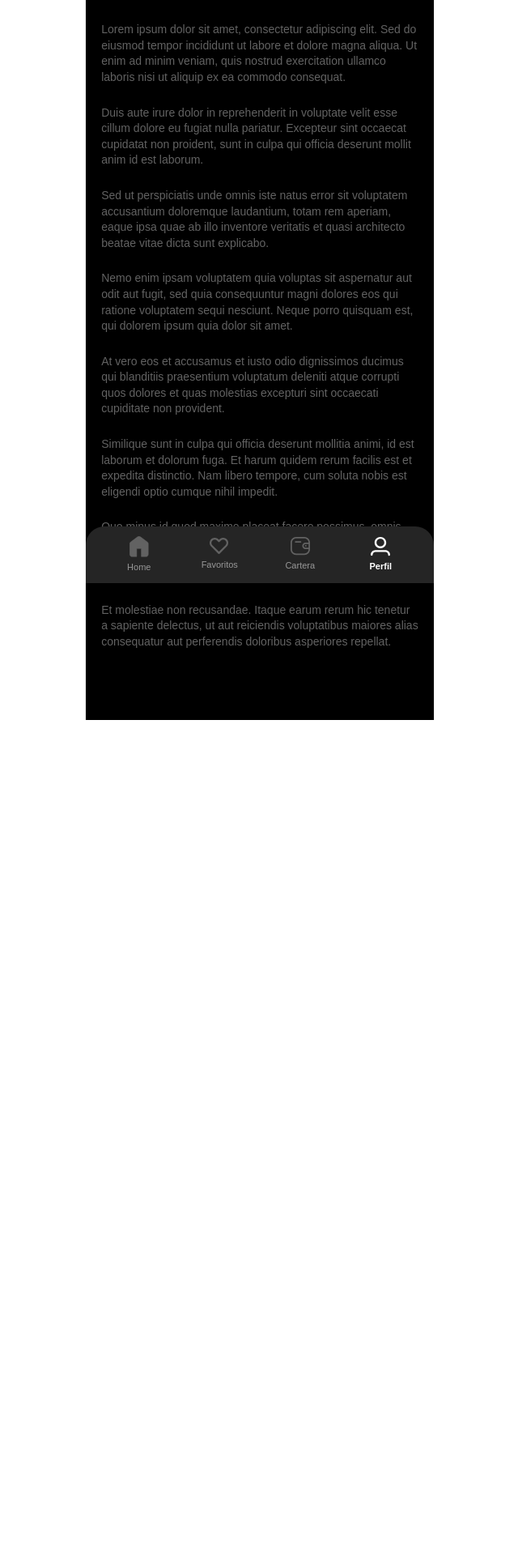
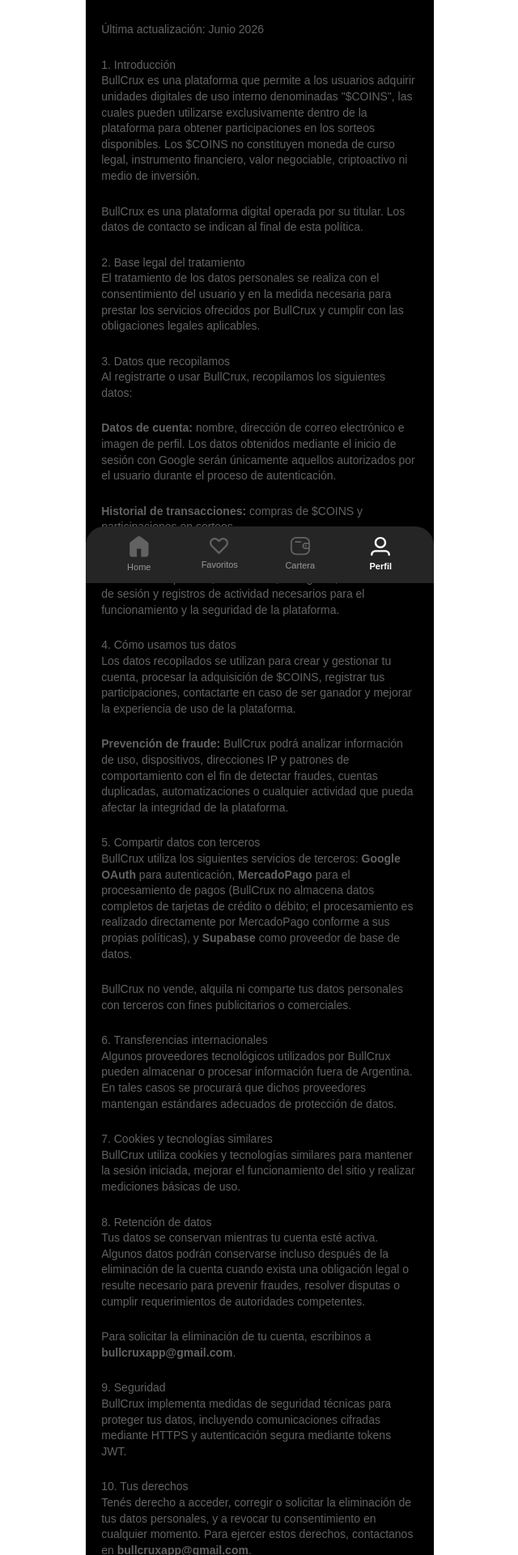
Before and after one commit to bullcruxapp/bullcrux_frontend, a Next.js app: page /perfil/privacidad in a window 1280 px wide. Shown: the part 80-2000 px from the top of the page at 81% size, without its empty margins (319-959 px from the left). Before the commit the page ends 969 px from the top, so only its background shows below. Built offline with nearby package versions, Linux system fonts and the light colour scheme; a web font is replaced by a local one.

Commit message:
Add files via upload

```diff
--- a/src/app/perfil/privacidad/component/PrivacidadComponent.tsx
+++ b/src/app/perfil/privacidad/component/PrivacidadComponent.tsx
@@ -1,60 +1,73 @@
 'use client'
-
 import { useRouter } from 'next/navigation';
 import './privacidad-component.css';
 
-interface PrivacidadComponentProps {
-}
-
-const PrivacidadComponent = (props: PrivacidadComponentProps) => {
+const PrivacidadComponent = () => {
     const router = useRouter();
-
-    const handleBack = () => {
-        router.back();
-    };
 
     return (
         <div className="privacidad-container">
-            {/* Header con flecha de volver y título */}
             <div className="privacidad-header">
-                <button className="privacidad-back-button" onClick={handleBack}>
-                    <svg width="24" height="24" viewBox="0 0 24 24" fill="none" xmlns="http://www.w3.org/2000/svg">
+                <button className="privacidad-back-button" onClick={() => router.back()}>
+                    <svg width="24" height="24" viewBox="0 0 24 24" fill="none">
                         <path d="M15 18L9 12L15 6" stroke="white" strokeWidth="2" strokeLinecap="round" strokeLinejoin="round" />
                     </svg>
                 </button>
                 <h1 className="privacidad-title">Política de privacidad</h1>
-                <div style={{ width: '24px' }}></div> {/* Spacer para centrar el título */}
+                <div style={{ width: '24px' }} />
             </div>
 
-            {/* Contenido de la política */}
             <div className="privacidad-content">
-                <p>
-                    Lorem ipsum dolor sit amet, consectetur adipiscing elit. Sed do eiusmod tempor incididunt ut labore et dolore magna aliqua. Ut enim ad minim veniam, quis nostrud exercitation ullamco laboris nisi ut aliquip ex ea commodo consequat.
-                </p>
-                <p>
-                    Duis aute irure dolor in reprehenderit in voluptate velit esse cillum dolore eu fugiat nulla pariatur. Excepteur sint occaecat cupidatat non proident, sunt in culpa qui officia deserunt mollit anim id est laborum.
-                </p>
-                <p>
-                    Sed ut perspiciatis unde omnis iste natus error sit voluptatem accusantium doloremque laudantium, totam rem aperiam, eaque ipsa quae ab illo inventore veritatis et quasi architecto beatae vitae dicta sunt explicabo.
-                </p>
-                <p>
-                    Nemo enim ipsam voluptatem quia voluptas sit aspernatur aut odit aut fugit, sed quia consequuntur magni dolores eos qui ratione voluptatem sequi nesciunt. Neque porro quisquam est, qui dolorem ipsum quia dolor sit amet.
-                </p>
-                <p>
-                    At vero eos et accusamus et iusto odio dignissimos ducimus qui blanditiis praesentium voluptatum deleniti atque corrupti quos dolores et quas molestias excepturi sint occaecati cupiditate non provident.
-                </p>
-                <p>
-                    Similique sunt in culpa qui officia deserunt mollitia animi, id est laborum et dolorum fuga. Et harum quidem rerum facilis est et expedita distinctio. Nam libero tempore, cum soluta nobis est eligendi optio cumque nihil impedit.
-                </p>
-                <p>
-                    Quo minus id quod maxime placeat facere possimus, omnis voluptas assumenda est, omnis dolor repellendus. Temporibus autem quibusdam et aut officiis debitis aut rerum necessitatibus saepe eveniet ut et voluptates repudiandae sint.
-                </p>
-                <p>
-                    Et molestiae non recusandae. Itaque earum rerum hic tenetur a sapiente delectus, ut aut reiciendis voluptatibus maiores alias consequatur aut perferendis doloribus asperiores repellat.
-                </p>
+                <p className="privacidad-date">Última actualización: Junio 2026</p>
+
+                <h2>1. Introducción</h2>
+                <p>BullCrux es una plataforma que permite a los usuarios adquirir unidades digitales de uso interno denominadas "$COINS", las cuales pueden utilizarse exclusivamente dentro de la plataforma para obtener participaciones en los sorteos disponibles. Los $COINS no constituyen moneda de curso legal, instrumento financiero, valor negociable, criptoactivo ni medio de inversión.</p>
+                <p>BullCrux es una plataforma digital operada por su titular. Los datos de contacto se indican al final de esta política.</p>
+
+                <h2>2. Base legal del tratamiento</h2>
+                <p>El tratamiento de los datos personales se realiza con el consentimiento del usuario y en la medida necesaria para prestar los servicios ofrecidos por BullCrux y cumplir con las obligaciones legales aplicables.</p>
+
+                <h2>3. Datos que recopilamos</h2>
+                <p>Al registrarte o usar BullCrux, recopilamos los siguientes datos:</p>
+                <p><strong>Datos de cuenta:</strong> nombre, dirección de correo electrónico e imagen de perfil. Los datos obtenidos mediante el inicio de sesión con Google serán únicamente aquellos autorizados por el usuario durante el proceso de autenticación.</p>
+                <p><strong>Historial de transacciones:</strong> compras de $COINS y participaciones en sorteos.</p>
+                <p><strong>Información técnica:</strong> también podremos recopilar información técnica del dispositivo, dirección IP, navegador, identificadores de sesión y registros de actividad necesarios para el funcionamiento y la seguridad de la plataforma.</p>
+
+                <h2>4. Cómo usamos tus datos</h2>
+                <p>Los datos recopilados se utilizan para crear y gestionar tu cuenta, procesar la adquisición de $COINS, registrar tus participaciones, contactarte en caso de ser ganador y mejorar la experiencia de uso de la plataforma.</p>
+                <p><strong>Prevención de fraude:</strong> BullCrux podrá analizar información de uso, dispositivos, direcciones IP y patrones de comportamiento con el fin de detectar fraudes, cuentas duplicadas, automatizaciones o cualquier actividad que pueda afectar la integridad de la plataforma.</p>
+
+                <h2>5. Compartir datos con terceros</h2>
+                <p>BullCrux utiliza los siguientes servicios de terceros: <strong>Google OAuth</strong> para autenticación, <strong>MercadoPago</strong> para el procesamiento de pagos (BullCrux no almacena datos completos de tarjetas de crédito o débito; el procesamiento es realizado directamente por MercadoPago conforme a sus propias políticas), y <strong>Supabase</strong> como proveedor de base de datos.</p>
+                <p>BullCrux no vende, alquila ni comparte tus datos personales con terceros con fines publicitarios o comerciales.</p>
+
+                <h2>6. Transferencias internacionales</h2>
+                <p>Algunos proveedores tecnológicos utilizados por BullCrux pueden almacenar o procesar información fuera de Argentina. En tales casos se procurará que dichos proveedores mantengan estándares adecuados de protección de datos.</p>
+
+                <h2>7. Cookies y tecnologías similares</h2>
+                <p>BullCrux utiliza cookies y tecnologías similares para mantener la sesión iniciada, mejorar el funcionamiento del sitio y realizar mediciones básicas de uso.</p>
+
+                <h2>8. Retención de datos</h2>
+                <p>Tus datos se conservan mientras tu cuenta esté activa. Algunos datos podrán conservarse incluso después de la eliminación de la cuenta cuando exista una obligación legal o resulte necesario para prevenir fraudes, resolver disputas o cumplir requerimientos de autoridades competentes.</p>
+                <p>Para solicitar la eliminación de tu cuenta, escribinos a <strong>bullcruxapp@gmail.com</strong>.</p>
+
+                <h2>9. Seguridad</h2>
+                <p>BullCrux implementa medidas de seguridad técnicas para proteger tus datos, incluyendo comunicaciones cifradas mediante HTTPS y autenticación segura mediante tokens JWT.</p>
+
+                <h2>10. Tus derechos</h2>
+                <p>Tenés derecho a acceder, corregir o solicitar la eliminación de tus datos personales, y a revocar tu consentimiento en cualquier momento. Para ejercer estos derechos, contactanos en <strong>bullcruxapp@gmail.com</strong>.</p>
+
+                <h2>11. Menores de edad</h2>
+                <p>BullCrux no está dirigido a personas menores de 18 años. Si sos menor de edad, no debés registrarte ni usar la plataforma.</p>
+
+                <h2>12. Cambios en esta política</h2>
+                <p>BullCrux se reserva el derecho de actualizar esta política en cualquier momento. Los cambios serán notificados a través de la plataforma o por correo electrónico.</p>
+
+                <h2>13. Contacto</h2>
+                <p><strong>bullcruxapp@gmail.com</strong></p>
             </div>
         </div>
-    )
-}
+    );
+};
 
-export default PrivacidadComponent
+export default PrivacidadComponent;
```
